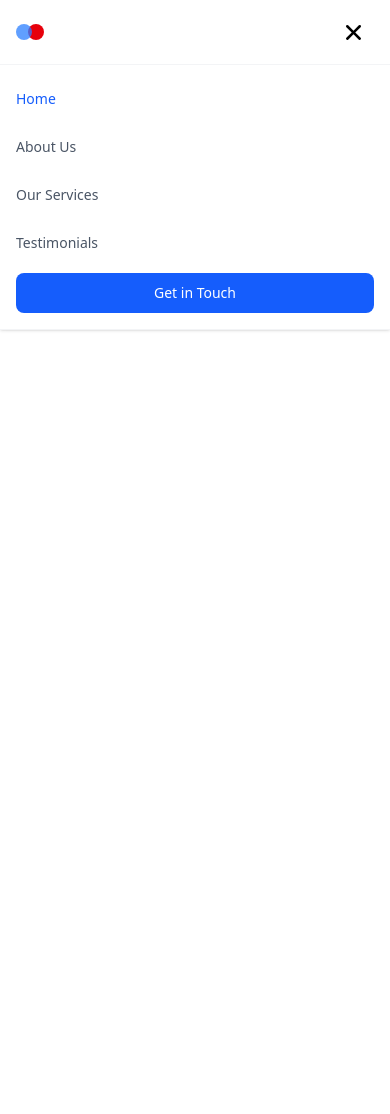
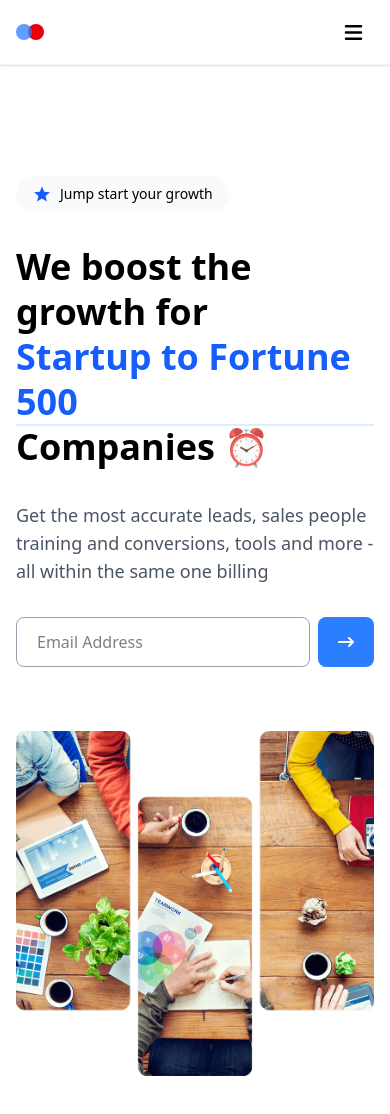
Before and after one commit to Creative-mindset21/react-landing-page, a React (Vite) app: page / in a window 390 px wide. Shown: the top 1114 px of the page. Before the commit the page ends 844 px from the top, so only its background shows below. Built offline with nearby package versions, Linux system fonts and the light colour scheme.

Commit message:
created and styled a responsive hero section

```diff
--- a/src/App.jsx
+++ b/src/App.jsx
@@ -1,11 +1,13 @@
 import React from "react";
 import NavBar from "./components/NavBar";
+import Hero from "./components/Hero";
 
 const App = () => {
   return (
-    <>
+    <main className="relative min-h-screen overflow-x-hidden">
       <NavBar />
-    </>
+      <Hero />
+    </main>
   );
 };
 
--- /dev/null
+++ b/src/components/Hero.jsx
@@ -0,0 +1,62 @@
+import React from "react";
+import { FaArrowRightLong } from "react-icons/fa6";
+import { IoMdStar } from "react-icons/io";
+import heroImage from "../assets/hero-image.png";
+
+const Hero = () => {
+  return (
+    <section className="pt-44 pb-16 mx-auto px-4 sm:px-6 lg:px-8 container flex flex-col md:flex-row items-center justify-between">
+      {/* LEFT SIDE */}
+      <div className="w-full md:w-1/2 space-y-8">
+        {/* STAR BADGE */}
+        <div className="flex items-center bg-gray-50 w-fit px-4 py-2 rounded-full group hover:bg-gray-100 transition-all duration-300 cursor-pointer gap-2">
+          <span className="text-blue-600 group-hover:text-amber-300 group-hover:scale-110 transition-all">
+            <IoMdStar size={20} />
+          </span>
+          <span className="text-sm font-medium">Jump start your growth</span>
+        </div>
+
+        {/* HEADING */}
+        <h1 className="text-4xl md:text-5xl lg:text-6xl font-bold leading-tight">
+          We boost the growth for{" "}
+          <span className="text-blue-600 relative inline-block">
+            Startup to Fortune 500
+            <span className="absolute -bottom-0.5 left-0 h-0.5 bg-blue-200/50 w-full"></span>
+          </span>{" "}
+          Companies <span className="animate-pulse">⏰</span>
+        </h1>
+
+        <p className="max-w-xl text-lg md:text-xl text-gray-600">
+          Get the most accurate leads, sales people training and conversions,
+          tools and more - all within the same one billing
+        </p>
+
+        {/* INPUT BOX */}
+        <div className="flex max-w-md gap-2">
+          <input
+            type="email"
+            placeholder="Email Address"
+            className="px-5 py-3 border border-gray-400 rounded-lg focus:ring-2 focus:ring-blue-100 focus:border-blue-500 focus:outline-none transition-all flex-1"
+          />
+
+          <button className="bg-blue-500 rounded-lg px-5 text-white hover:shadow-md hover:shadow-blue-300 transition-all duration-300 cursor-pointer">
+            <FaArrowRightLong />
+          </button>
+        </div>
+      </div>
+
+      {/* RIGHT SIDE */}
+      <div className="w-full md:w-1/2 mt-16 md:mt-0 pl-0 md:pl-16">
+        <div className="relative">
+          <img
+            src={heroImage}
+            alt="Hero Image"
+            className="hover:scale-[1.01] transition-transform duration-200 z-50"
+          />
+        </div>
+      </div>
+    </section>
+  );
+};
+
+export default Hero;
--- a/src/components/NavBar.jsx
+++ b/src/components/NavBar.jsx
@@ -4,7 +4,7 @@ import { HiMenu, HiX } from "react-icons/hi";
 
 const NavBar = () => {
   const [activeLink, setActiveLink] = useState("#home");
-  const [isMenuOpen, setIsMenuOpen] = useState(true);
+  const [isMenuOpen, setIsMenuOpen] = useState(false);
   return (
     <header className="header">
       <div className="flex items-center w-full h-16 lg:h-20 justify-between container mx-auto px-4 sm:px-6 lg:px-8">
```
